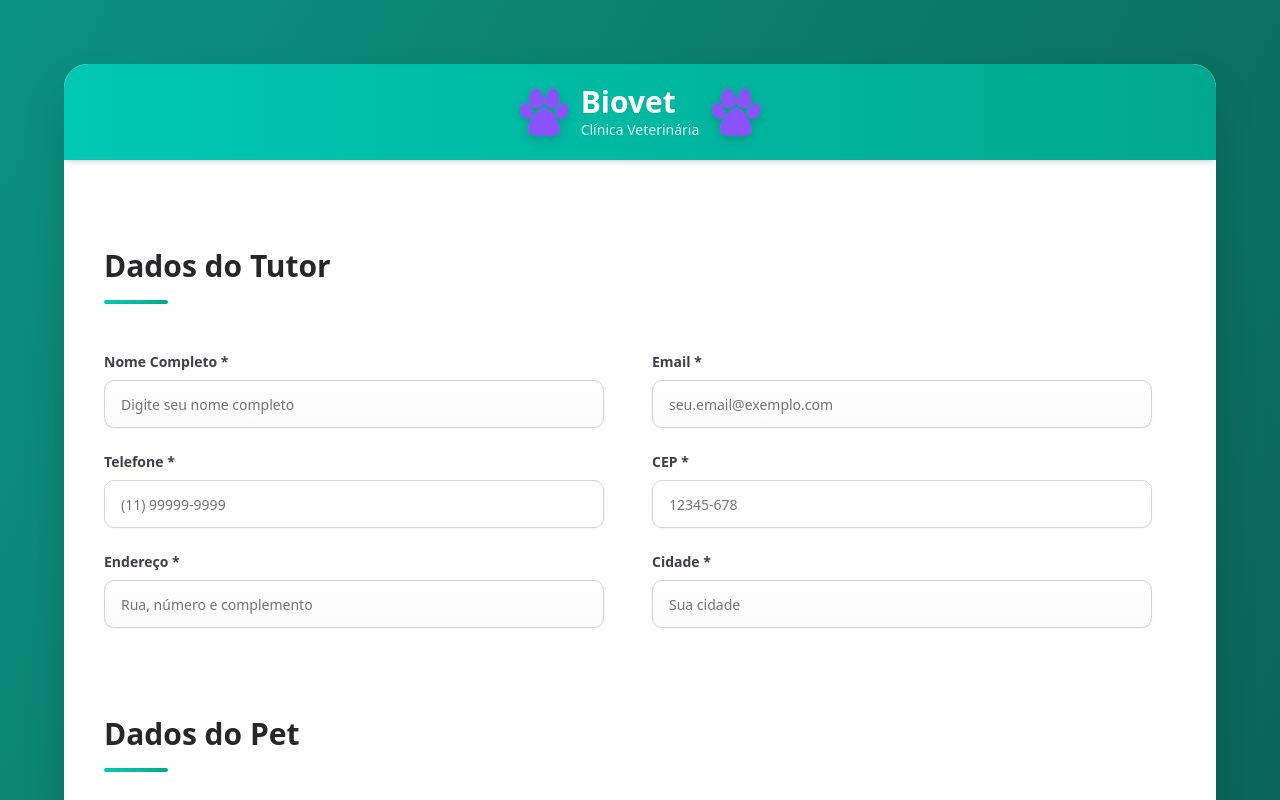
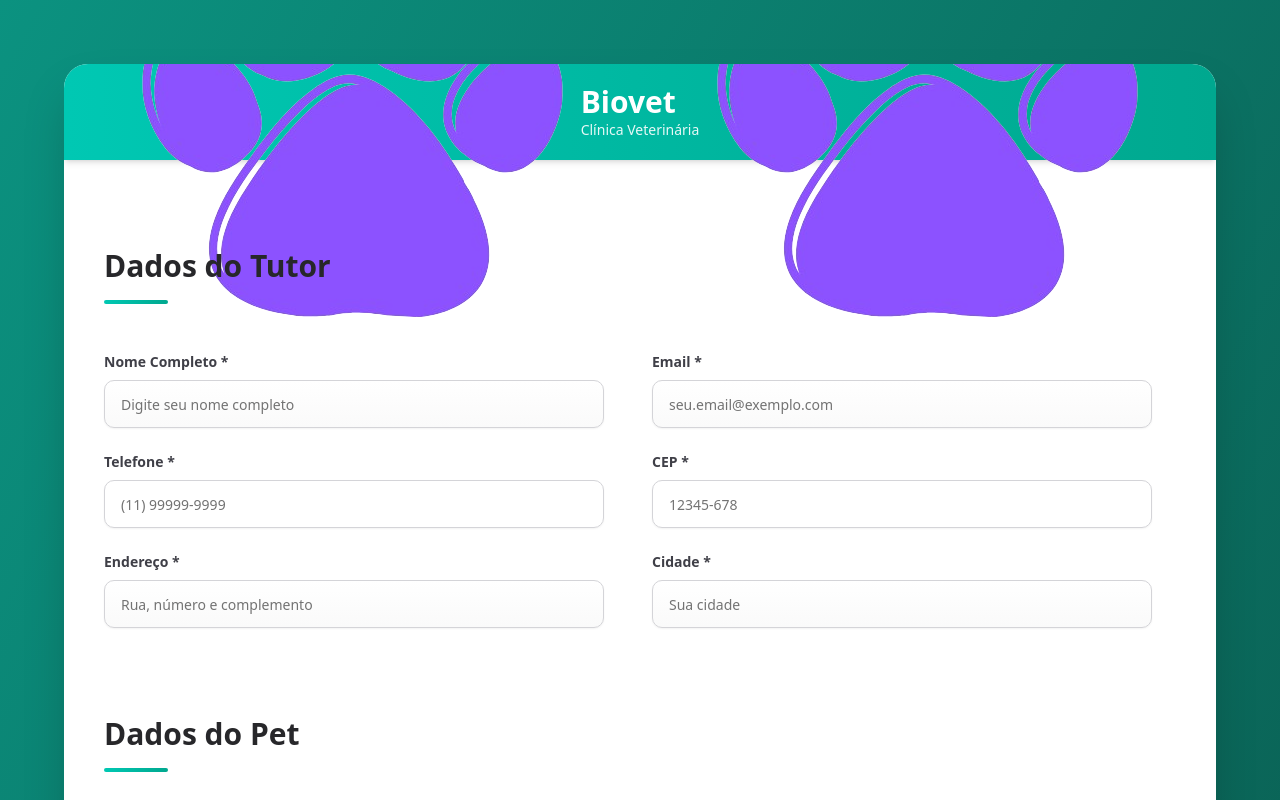
Before and after one commit to jmininel/pet-registration-form, a Next.js app: page / in a window 1280 px wide. Shown: the top 800 px of the page. Built offline with nearby package versions, Linux system fonts and the light colour scheme.

Commit message:
update image Logo header

```diff
--- a/app/_components/pet-registrration/header/Header.tsx
+++ b/app/_components/pet-registrration/header/Header.tsx
@@ -8,7 +8,7 @@ export function Header() {
                 alt="Biovet Logo"
                 width={50}
                 height={60}
-                className="drop-shadow-lg h-auto"
+                className="drop-shadow-lgh-20 w-auto"
             />
 
             <div className="flex flex-col justify-center">
@@ -20,7 +20,7 @@ export function Header() {
                 alt="Biovet Logo"
                 width={50}
                 height={60}
-                className="drop-shadow-lg h-auto"
+                className="drop-shadow-lgh-20 w-auto"
             />
         </header>
     )
```
